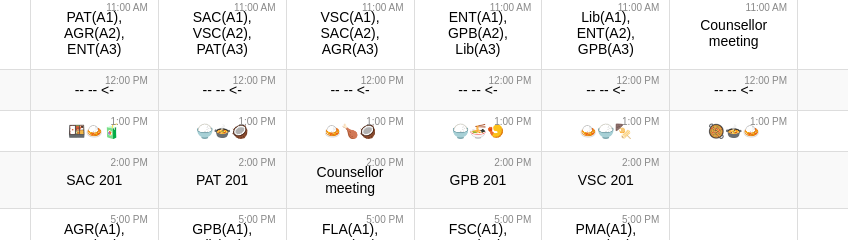
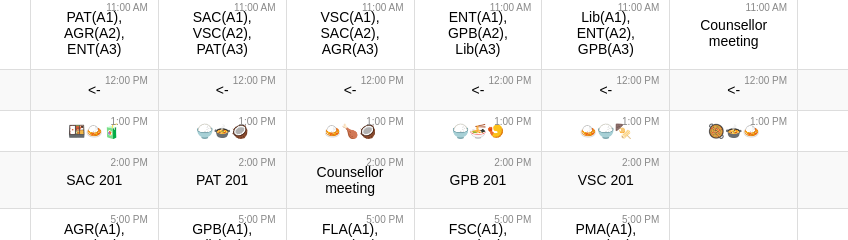
Before and after one commit to RoyRoki/UHSB-TimeTable, a plain HTML site: page index.html in a window 1280 px wide. Shown: the part 302-542 px from the top of the page, 162-1010 px from the left. Drawn offline with Linux system fonts and the light colour scheme.

Commit message:
Update index.html

```diff
--- a/index.html
+++ b/index.html
@@ -55,12 +55,12 @@
                 </tr>
                 <tr>
                     <td>12:00 PM</td>
-                    <td data-day="Monday" data-time="12:00 PM">-- -- <-</td>
-                    <td data-day="Tuesday" data-time="12:00 PM">-- -- <-</td>
-                    <td data-day="Wednesday" data-time="12:00 PM">-- -- <-</td>
-                    <td data-day="Thursday" data-time="12:00 PM">-- -- <-</td>
-                    <td data-day="Friday" data-time="12:00 PM">-- -- <-</td>
-                    <td data-day="Saturday" data-time="12:00 PM">-- -- <-</td>
+                    <td data-day="Monday" data-time="12:00 PM"> <- </td>
+                    <td data-day="Tuesday" data-time="12:00 PM"> <- </td>
+                    <td data-day="Wednesday" data-time="12:00 PM"> <- </td>
+                    <td data-day="Thursday" data-time="12:00 PM"> <- </td>
+                    <td data-day="Friday" data-time="12:00 PM"> <- </td>
+                    <td data-day="Saturday" data-time="12:00 PM"> <- </td>
                     <td></td>
                 </tr>
                 <tr>
```
